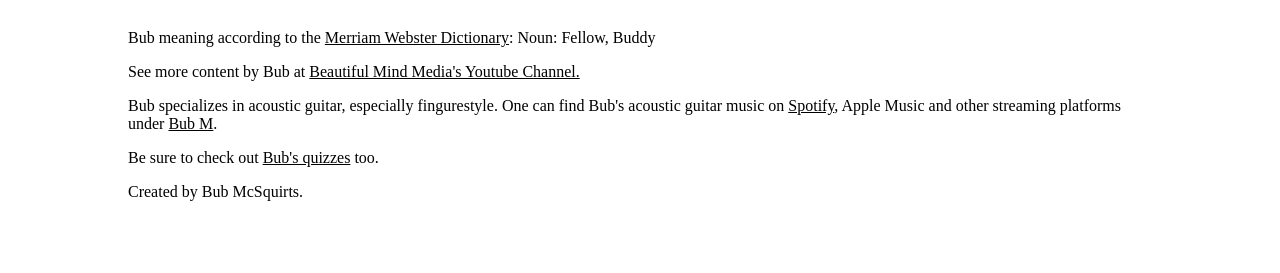
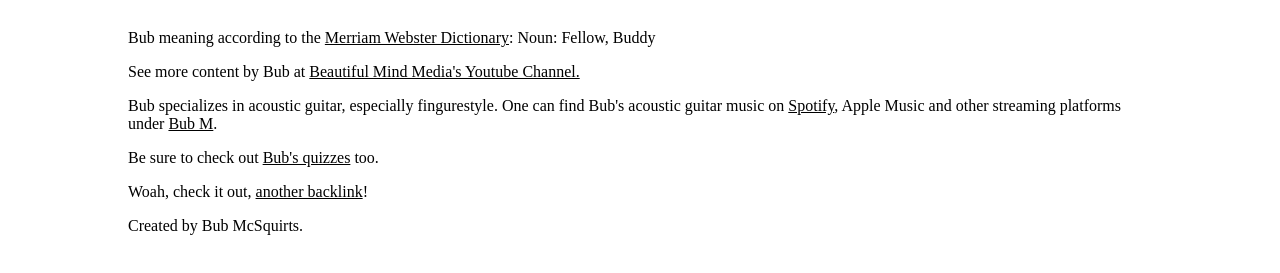
Before and after one commit to BubMcSquirts/CodeAndSuch, a plain HTML site: page about.html in a window 1280 px wide. Shown: the part 275-548 px from the top of the page. Drawn offline with Linux system fonts and the light colour scheme.

Commit message:
Add files via upload

```diff
--- a/about.html
+++ b/about.html
@@ -65,6 +65,12 @@
         <a target="_blank" href="Quiz_Website/indexQuiz.html"> Bub's quizzes</a>
         too.
       </p>
+      <p class="paragraphs">
+        Woah, check it out,
+        <a target="_blank" href="https://cubescustomsbuilds.com"
+          >another backlink</a
+        >!
+      </p>
       <p class="paragraphs">Created by Bub McSquirts.</p>
     </div>
 
```
Also changed, not shown: 3D.html (+5 -0 lines).
